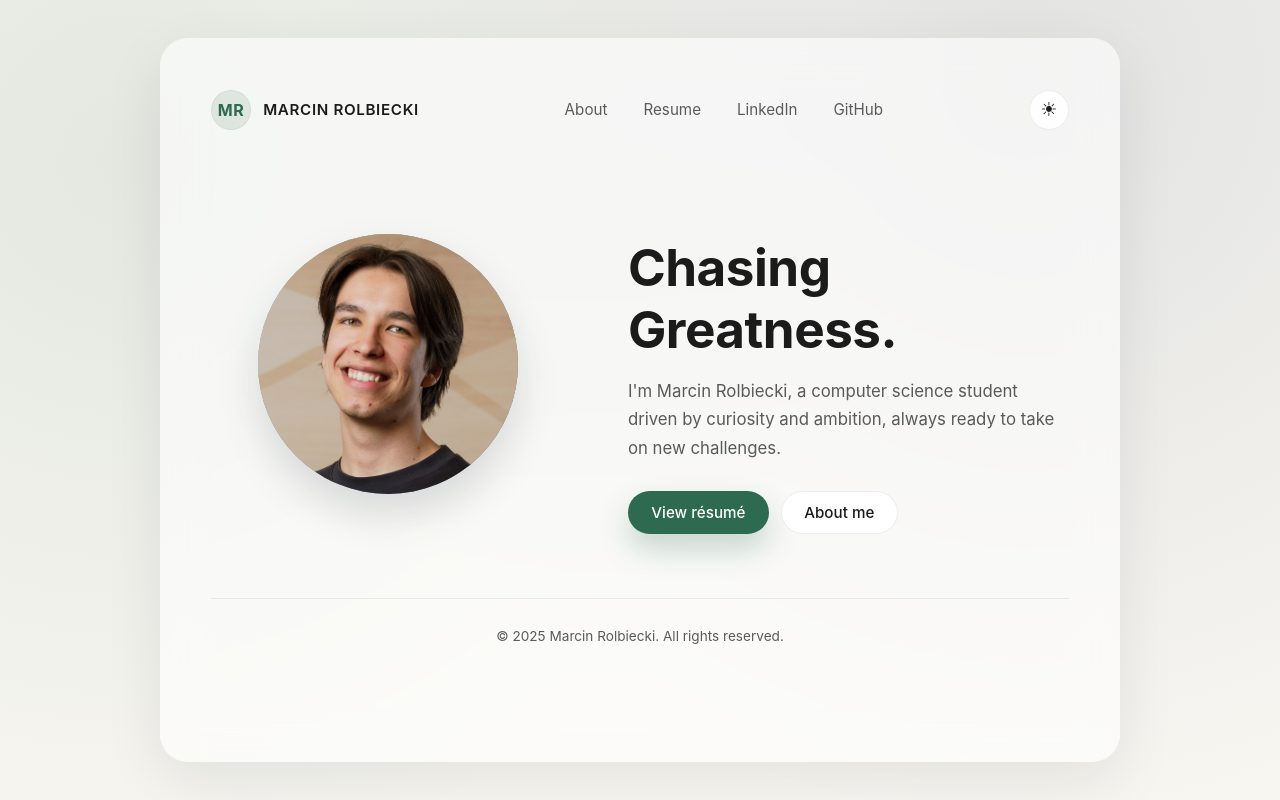
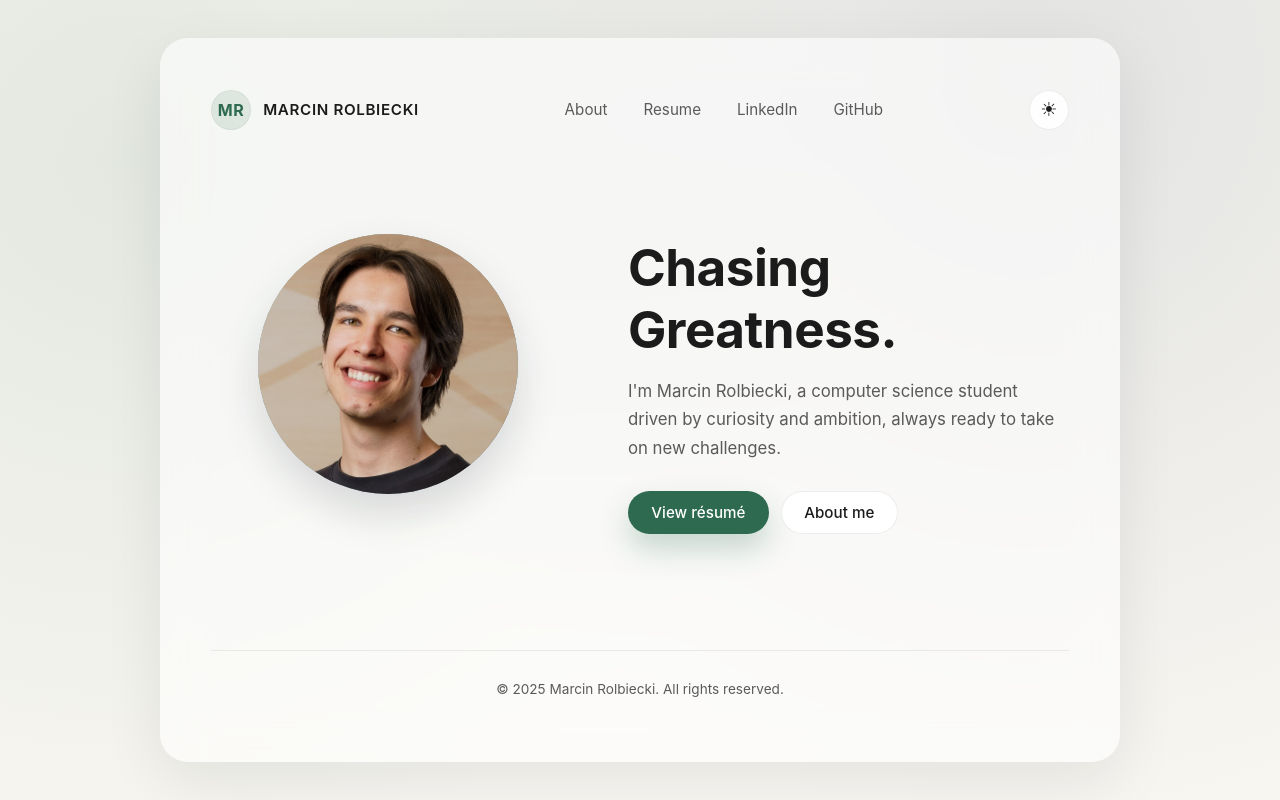
Before and after one commit to mrolbiecki/personal-website, a plain HTML site: page index.html in a window 1280 px wide. Drawn offline with Linux system fonts and the light colour scheme.

Commit message:
Ensure footer anchors to bottom of main card (#4)

```diff
--- a/styles.css
+++ b/styles.css
@@ -58,6 +58,7 @@ body {
     box-shadow: var(--shadow-soft);
     display: flex;
     flex-direction: column;
+    min-height: max(0px, calc(100vh - 2 * clamp(1.5rem, 3vw, 3rem)));
     gap: clamp(2.5rem, 6vw, 4rem);
 }
 
@@ -276,6 +277,7 @@ body {
 }
 
 .site-footer {
+    margin-top: auto;
     text-align: center;
     font-size: 0.85rem;
     color: var(--text-muted);
```
